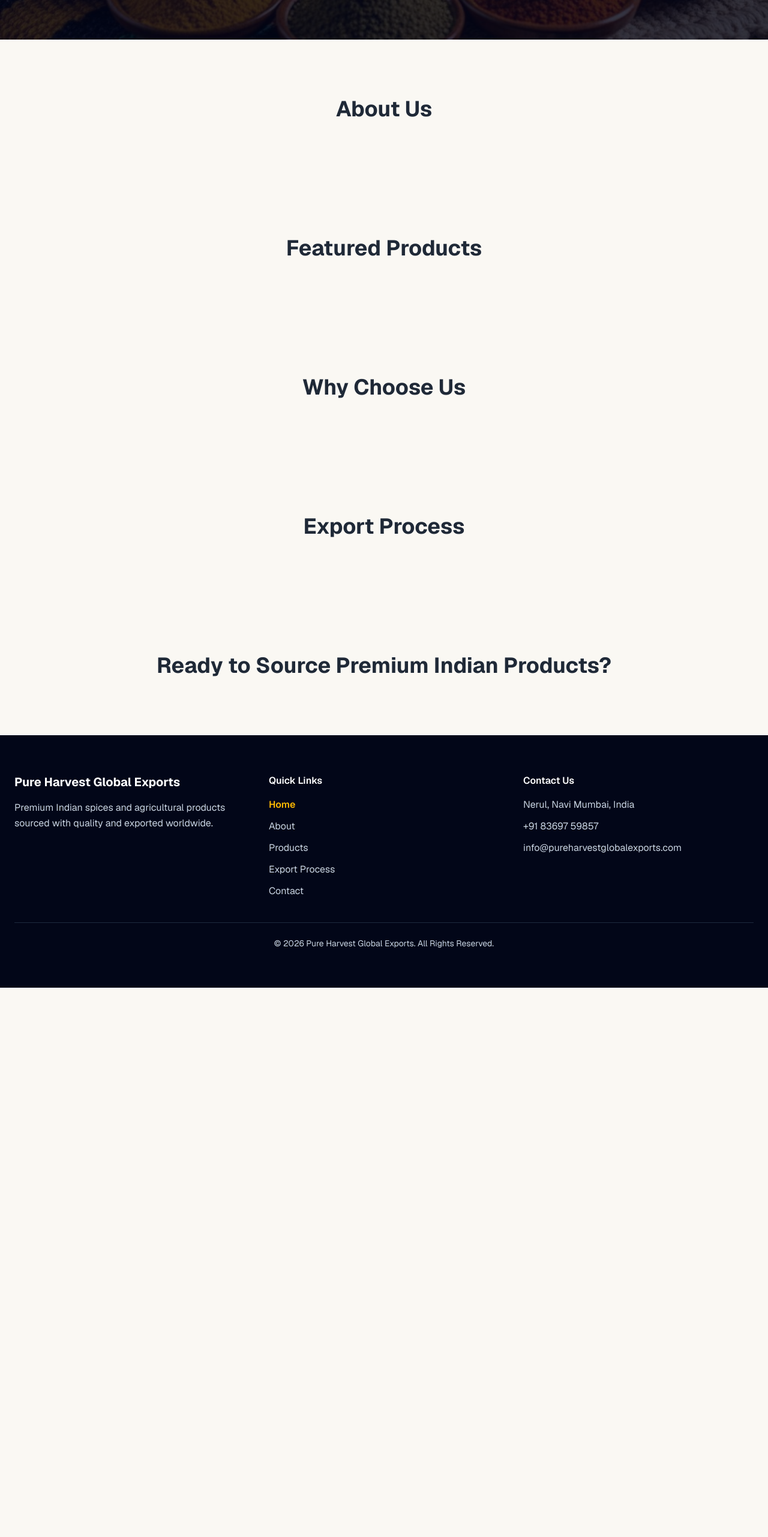
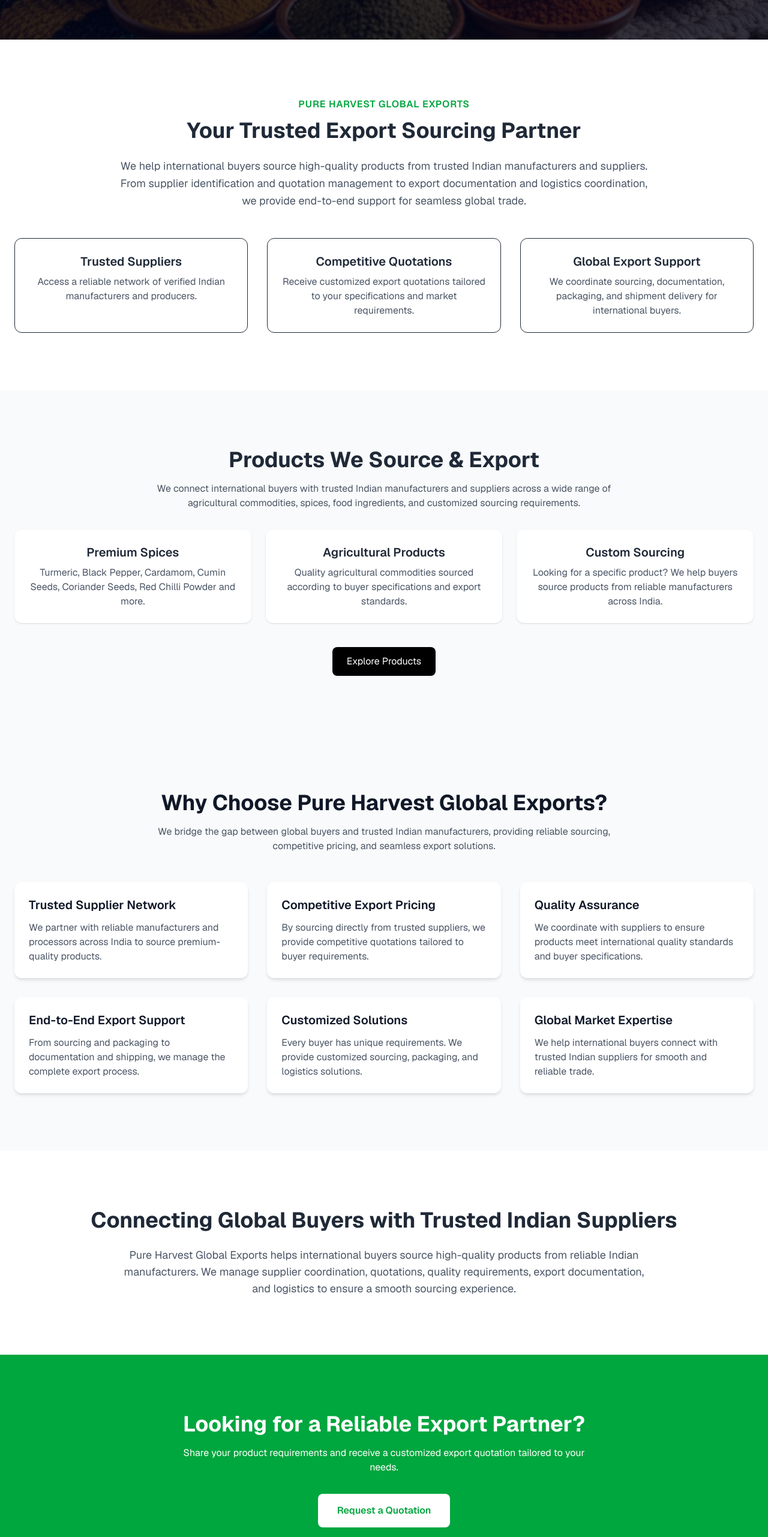
Before and after one commit to SaritaGp100/PureHarvest-Global-Export, a Next.js app: page / in a window 1280 px wide. Shown: the part 871-3434 px from the top of the page at 60% size. Before the commit the page ends 2518 px from the top, so only its background shows below. Built offline with nearby package versions, Linux system fonts and the light colour scheme.

Commit message:
Update homepage sections and improve content

```diff
--- a/app/page.tsx
+++ b/app/page.tsx
@@ -2,7 +2,7 @@
 import AboutPreview from "@/components/sections/AboutPreview";
 import FeaturedProducts from "@/components/sections/FeaturedProducts";
 import WhyChooseUs from "@/components/sections/WhyChooseUs";
-import ExportProcess from "@/components/sections/ExportProcess";
+import WhatWeDo from "@/components/sections/WhatWeDo";
 import CTA from "@/components/sections/CTA";
 
 export default function Home() {
@@ -12,7 +12,7 @@
       <AboutPreview />
       <FeaturedProducts />
       <WhyChooseUs />
-      <ExportProcess />
+      <WhatWeDo />
       <CTA />
     </>
   );
--- a/components/layout/Footer.tsx
+++ b/components/layout/Footer.tsx
@@ -75,7 +75,7 @@
               </p>
 
               <p>
-                info@pureharvestglobalexports.com
+                pureharvestglobalexports@gmail.com
               </p>
             </div>
           </div>
--- a/components/sections/AboutPreview.tsx
+++ b/components/sections/AboutPreview.tsx
@@ -1,7 +1,55 @@
+
 export default function AboutPreview() {
   return (
-    <section className="py-24 text-center">
-      <h2 className="text-4xl font-bold">About Us</h2>
+    <section className="py-24 bg-white">
+      <div className="container mx-auto px-6 text-center">
+        <span className="text-green-600 font-semibold uppercase tracking-wider">
+          Pure Harvest Global Exports
+        </span>
+
+        <h2 className="text-4xl font-bold mt-3 mb-6">
+          Your Trusted Export Sourcing Partner
+        </h2>
+
+        <p className="max-w-4xl mx-auto text-lg text-gray-600 leading-relaxed">
+          We help international buyers source high-quality products from trusted
+          Indian manufacturers and suppliers. From supplier identification and
+          quotation management to export documentation and logistics
+          coordination, we provide end-to-end support for seamless global trade.
+        </p>
+
+        <div className="grid md:grid-cols-3 gap-8 mt-12">
+          <div className="p-6 rounded-xl border">
+            <h3 className="font-semibold text-xl mb-2">
+              Trusted Suppliers
+            </h3>
+            <p className="text-gray-600">
+              Access a reliable network of verified Indian manufacturers and
+              producers.
+            </p>
+          </div>
+
+          <div className="p-6 rounded-xl border">
+            <h3 className="font-semibold text-xl mb-2">
+              Competitive Quotations
+            </h3>
+            <p className="text-gray-600">
+              Receive customized export quotations tailored to your
+              specifications and market requirements.
+            </p>
+          </div>
+
+          <div className="p-6 rounded-xl border">
+            <h3 className="font-semibold text-xl mb-2">
+              Global Export Support
+            </h3>
+            <p className="text-gray-600">
+              We coordinate sourcing, documentation, packaging, and shipment
+              delivery for international buyers.
+            </p>
+          </div>
+        </div>
+      </div>
     </section>
   );
 }
--- a/components/sections/CTA.tsx
+++ b/components/sections/CTA.tsx
@@ -1,9 +1,23 @@
-export default function CTA() {
+export default function RequestQuoteCTA() {
   return (
-    <section className="py-24 text-center">
-      <h2 className="text-4xl font-bold">
-        Ready to Source Premium Indian Products?
-      </h2>
+    <section className="py-24 bg-green-600 text-white text-center">
+      <div className="container mx-auto px-6">
+        <h2 className="text-4xl font-bold mb-4">
+          Looking for a Reliable Export Partner?
+        </h2>
+
+        <p className="max-w-2xl mx-auto mb-8">
+          Share your product requirements and receive a customized export
+          quotation tailored to your needs.
+        </p>
+
+        <a
+          href="/contact"
+          className="inline-block px-8 py-4 bg-white text-green-600 rounded-lg font-semibold"
+        >
+          Request a Quotation
+        </a>
+      </div>
     </section>
   );
 }
--- a/components/sections/ExportProcess.tsx
+++ /dev/null
@@ -1,7 +0,0 @@
-export default function ExportProcess() {
-  return (
-    <section className="py-24 text-center">
-      <h2 className="text-4xl font-bold">Export Process</h2>
-    </section>
-  );
-}
--- a/components/sections/FeaturedProducts.tsx
+++ b/components/sections/FeaturedProducts.tsx
@@ -1,7 +1,50 @@
 export default function FeaturedProducts() {
   return (
-    <section className="py-24 text-center">
-      <h2 className="text-4xl font-bold">Featured Products</h2>
+    <section className="py-24 bg-gray-50 text-center">
+      <div className="container mx-auto px-6">
+        <h2 className="text-4xl font-bold mb-4">
+          Products We Source & Export
+        </h2>
+
+        <p className="max-w-3xl mx-auto text-gray-600 mb-8">
+          We connect international buyers with trusted Indian manufacturers and
+          suppliers across a wide range of agricultural commodities, spices,
+          food ingredients, and customized sourcing requirements.
+        </p>
+
+        <div className="grid md:grid-cols-3 gap-6">
+          <div className="bg-white p-6 rounded-xl shadow">
+            <h3 className="font-semibold text-xl mb-2">Premium Spices</h3>
+            <p className="text-gray-600">
+              Turmeric, Black Pepper, Cardamom, Cumin Seeds, Coriander Seeds,
+              Red Chilli Powder and more.
+            </p>
+          </div>
+
+          <div className="bg-white p-6 rounded-xl shadow">
+            <h3 className="font-semibold text-xl mb-2">Agricultural Products</h3>
+            <p className="text-gray-600">
+              Quality agricultural commodities sourced according to buyer
+              specifications and export standards.
+            </p>
+          </div>
+
+          <div className="bg-white p-6 rounded-xl shadow">
+            <h3 className="font-semibold text-xl mb-2">Custom Sourcing</h3>
+            <p className="text-gray-600">
+              Looking for a specific product? We help buyers source products
+              from reliable manufacturers across India.
+            </p>
+          </div>
+        </div>
+
+        <a
+          href="/products"
+          className="inline-block mt-10 px-6 py-3 rounded-lg bg-black text-white"
+        >
+          Explore Products
+        </a>
+      </div>
     </section>
   );
 }
--- /dev/null
+++ b/components/sections/WhatWeDo.tsx
@@ -0,0 +1,18 @@
+export default function WhatWeDo() {
+  return (
+    <section className="py-24 bg-white">
+      <div className="container mx-auto px-6 text-center">
+        <h2 className="text-4xl font-bold mb-6">
+          Connecting Global Buyers with Trusted Indian Suppliers
+        </h2>
+
+        <p className="max-w-4xl mx-auto text-lg text-gray-600">
+          Pure Harvest Global Exports helps international buyers source
+          high-quality products from reliable Indian manufacturers. We manage
+          supplier coordination, quotations, quality requirements, export
+          documentation, and logistics to ensure a smooth sourcing experience.
+        </p>
+      </div>
+    </section>
+  );
+}
--- a/components/sections/WhyChooseUs.tsx
+++ b/components/sections/WhyChooseUs.tsx
@@ -1,7 +1,66 @@
+
 export default function WhyChooseUs() {
+  const reasons = [
+    {
+      title: "Trusted Supplier Network",
+      description:
+        "We partner with reliable manufacturers and processors across India to source premium-quality products.",
+    },
+    {
+      title: "Competitive Export Pricing",
+      description:
+        "By sourcing directly from trusted suppliers, we provide competitive quotations tailored to buyer requirements.",
+    },
+    {
+      title: "Quality Assurance",
+      description:
+        "We coordinate with suppliers to ensure products meet international quality standards and buyer specifications.",
+    },
+    {
+      title: "End-to-End Export Support",
+      description:
+        "From sourcing and packaging to documentation and shipping, we manage the complete export process.",
+    },
+    {
+      title: "Customized Solutions",
+      description:
+        "Every buyer has unique requirements. We provide customized sourcing, packaging, and logistics solutions.",
+    },
+    {
+      title: "Global Market Expertise",
+      description:
+        "We help international buyers connect with trusted Indian suppliers for smooth and reliable trade.",
+    },
+  ];
+
   return (
-    <section className="py-24 text-center">
-      <h2 className="text-4xl font-bold">Why Choose Us</h2>
+    <section className="py-24 bg-gray-50">
+      <div className="container mx-auto px-6">
+        <div className="text-center mb-12">
+          <h2 className="text-4xl font-bold text-gray-900">
+            Why Choose Pure Harvest Global Exports?
+          </h2>
+          <p className="mt-4 text-gray-600 max-w-3xl mx-auto">
+            We bridge the gap between global buyers and trusted Indian
+            manufacturers, providing reliable sourcing, competitive pricing,
+            and seamless export solutions.
+          </p>
+        </div>
+
+        <div className="grid gap-8 md:grid-cols-2 lg:grid-cols-3">
+          {reasons.map((reason) => (
+            <div
+              key={reason.title}
+              className="bg-white p-6 rounded-xl shadow-md hover:shadow-lg transition"
+            >
+              <h3 className="text-xl font-semibold mb-3 text-gray-900">
+                {reason.title}
+              </h3>
+              <p className="text-gray-600">{reason.description}</p>
+            </div>
+          ))}
+        </div>
+      </div>
     </section>
   );
 }
```
